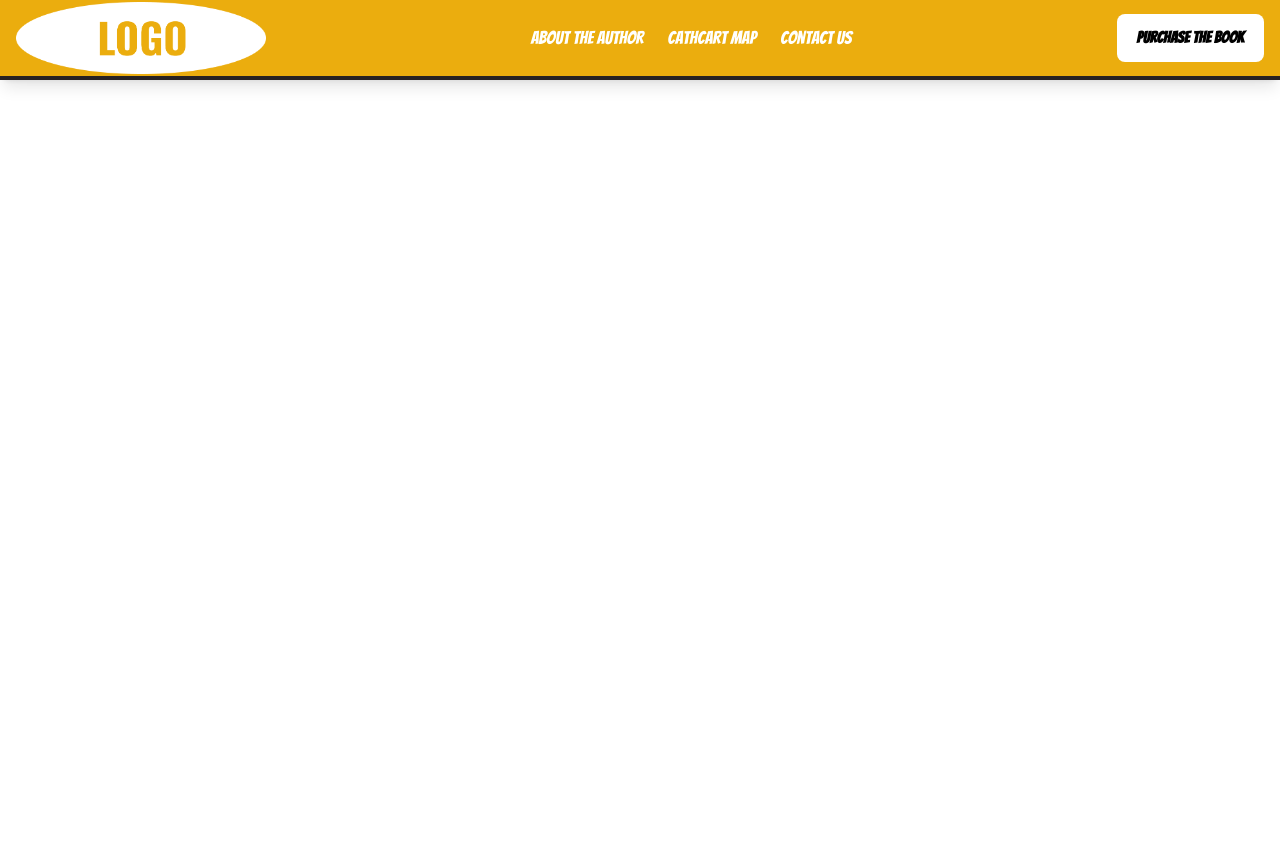
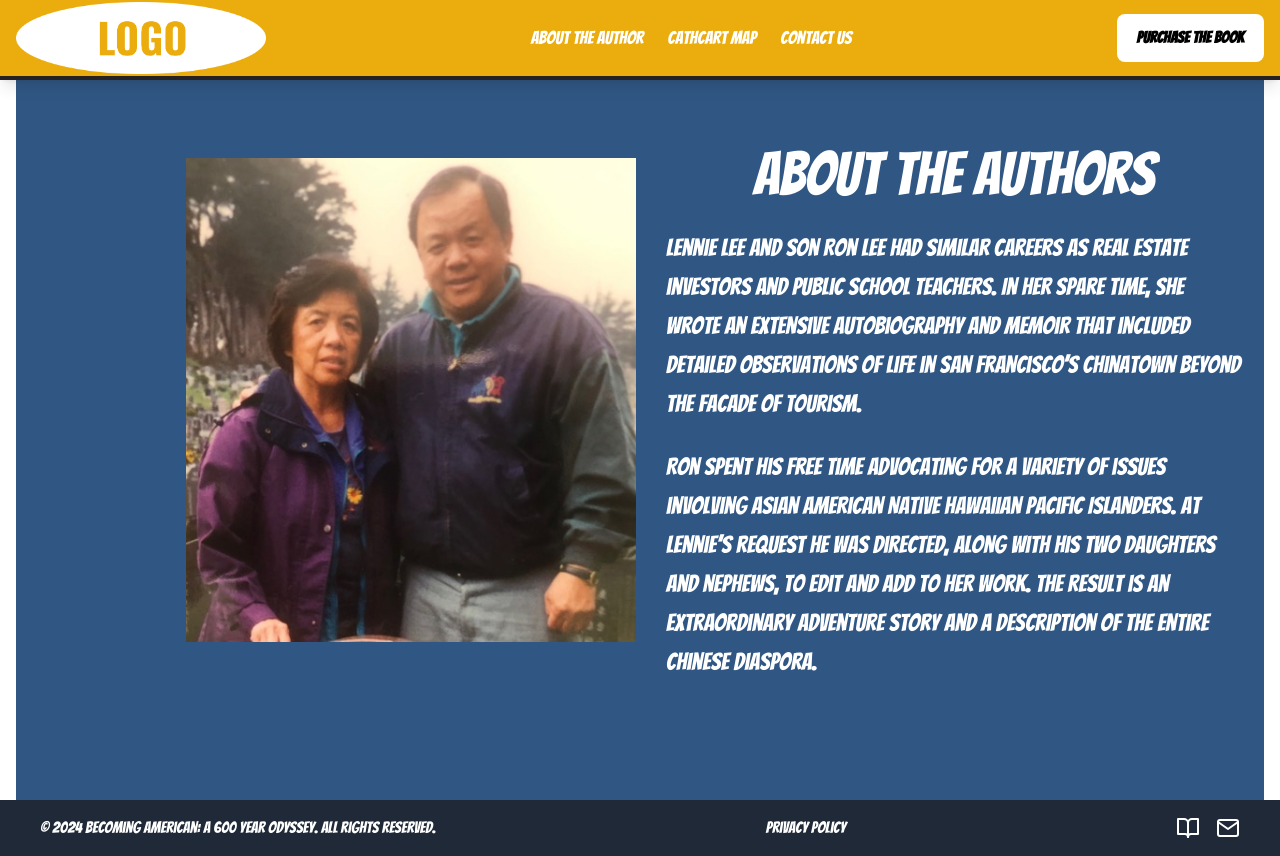
Before and after one commit to alison2686/book-map, a Next.js app: page /About in a window 1280 px wide. Before the commit the page ends 800 px from the top, so only its background shows below. Built offline with nearby package versions, Linux system fonts and the light colour scheme.

Commit message:
comic-bg class

```diff
--- a/src/app/About/page.tsx
+++ b/src/app/About/page.tsx
@@ -1,5 +1,56 @@
-const About = () => {
-  return <div>About</div>;
-};
+'use client';
+import Image from 'next/image';
+import { useEffect, useState } from 'react';
 
-export default About;
+export default function About() {
+  const [width, setWidth] = useState(0);
+
+  const updateWidth = () => {
+    const newWidth = window.innerWidth;
+    setWidth(newWidth);
+  };
+
+  useEffect(() => {
+    window.addEventListener('resize', updateWidth);
+    updateWidth();
+  }, []);
+
+  return (
+    <div className='container mx-auto px-4'>
+      <div className='w-full h-screen flex flex-col justify-center items-center text-white bg-seafoam'>
+        <div className='flex justify-center items-center text-center w-full'>
+          <div className='grid grid-cols-2 gap-2 w-full h-full'>
+            {/* Image column */}
+            <div className='flex justify-end items-center'>
+              <Image
+                src='/images/ron-lennie.jpeg'
+                alt='Becoming American cover'
+                width={width < 1024 ? 100 : 450}
+                height={width < 1024 ? 100 : 550}
+              />
+            </div>
+            {/* Text column */}
+            <div className='flex flex-col justify-center items-center'>
+              <h1 className='text-4xl lg:text-6xl p-6'>About the Authors</h1>
+              <h4 className='max-w-xl text-2xl leading-relaxed text-left'>
+                Lennie Lee and son Ron Lee had similar careers as real estate
+                investors and public school teachers. In her spare time, she
+                wrote an extensive autobiography and memoir that included
+                detailed observations of life in San Francisco’s Chinatown
+                beyond the facade of tourism.
+              </h4>
+              <h4 className='max-w-xl text-2xl leading-relaxed text-left pt-6'>
+                Ron spent his free time advocating for a variety of issues
+                involving Asian American Native Hawaiian Pacific Islanders. At
+                Lennie’s request he was directed, along with his two daughters
+                and nephews, to edit and add to her work. The result is an
+                extraordinary adventure story and a description of the entire
+                Chinese diaspora.
+              </h4>
+            </div>
+          </div>
+        </div>
+      </div>
+    </div>
+  );
+}
--- a/src/components/nav/navbar/index.tsx
+++ b/src/components/nav/navbar/index.tsx
@@ -31,7 +31,7 @@ const Navbar = ({ toggle }: { toggle: () => void }) => {
             </button>
             <ul className='hidden md:flex gap-x-6 text-white font-comic text-lg'>
               <li>
-                <Link href='/about'>
+                <Link href='/About'>
                   <p className='hover:text-yellow-300 cursor-pointer'>
                     About the Author
                   </p>
--- a/src/components/panel/index.tsx
+++ b/src/components/panel/index.tsx
@@ -57,7 +57,7 @@ const ComicPanel: FC<ComicPanelProps> = ({
     <div className='compic-panel container mx-auto p-4'>
       <BackButton />
       <div className='flex items-center justify-center'>
-        <div className='border-4 border-black bg-comic-background bg-cover w-full h-screen flex items-center justify-center'>
+        <div className='comic-bg border-4 border-black w-full h-screen flex items-center justify-center'>
           <div className='grid grid-cols-6 grid-rows-10 gap-4 w-full h-full p-6'>
             <h1 className='text-8xl col-span-full row-span-2 flex items-center justify-center [text-shadow:_6px_3px_0_rgb(255_255_255_/_90%)]'>
               {title}
--- a/tailwind.config.js
+++ b/tailwind.config.js
@@ -118,10 +118,11 @@ module.exports = {
         '.icon-container': {
           position: 'absolute',
         },
-        // '.card': {
-        //   maxWidth: '24rem',
-        //   border: '1px solid #E5E7EB',
-        // },
+        '.comic-bg': {
+          backgroundColor: '#facc15' /* Tailwind's yellow-400 */,
+          backgroundImage:
+            'repeating-linear-gradient(45deg, rgba(0, 0, 0, 0.1) 0, rgba(0, 0, 0, 0.1) 10px, transparent 10px, transparent 20px)',
+        },
       };
 
       addUtilities(newUtilities, ['responsive', 'hover']);
```
